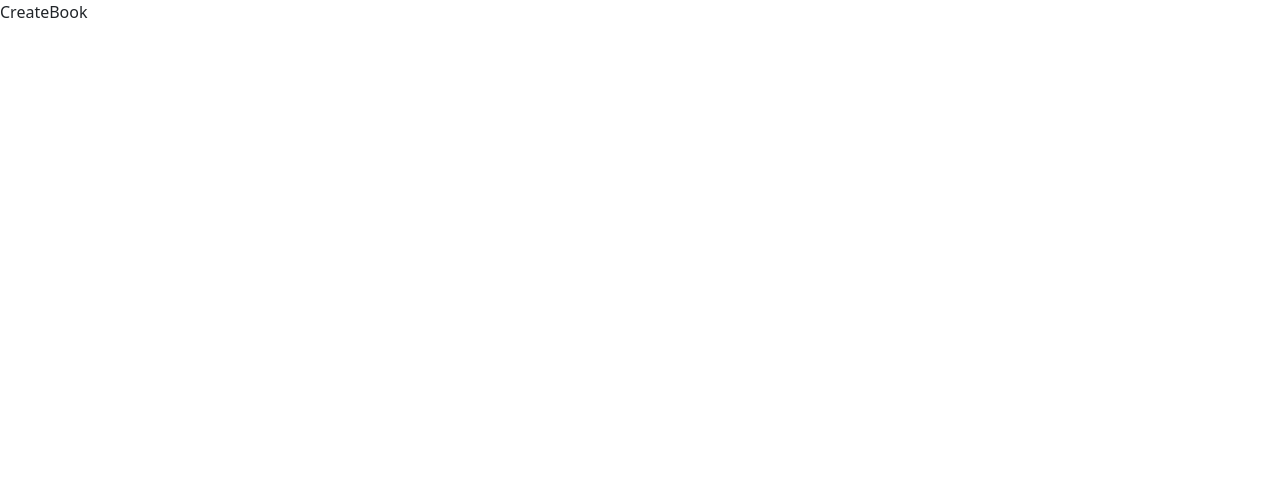
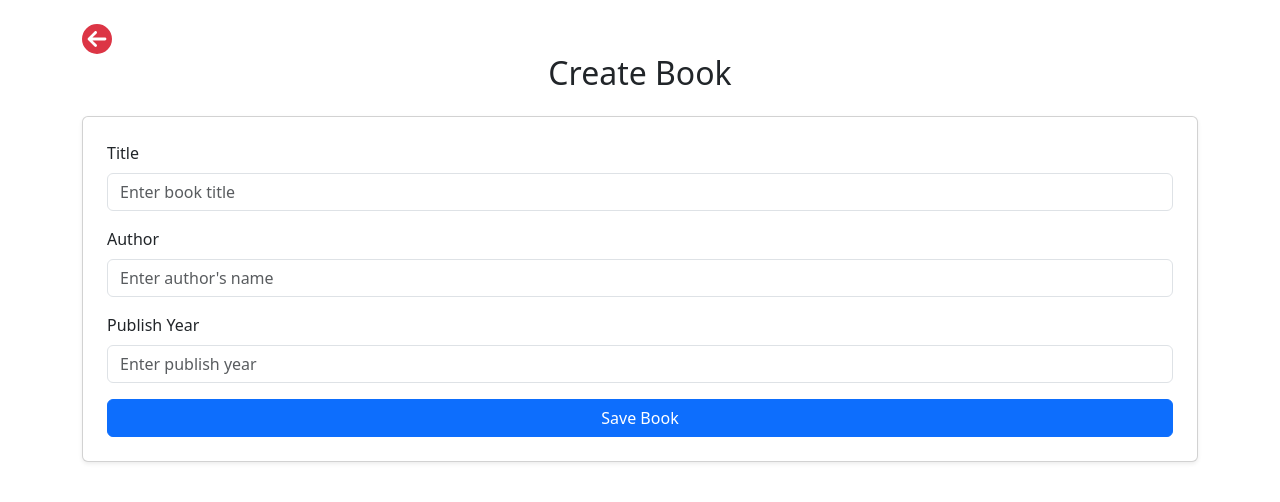
Before and after one commit to Yassine00wissker/bookStore, a React (Vite) app in the folder frontEnd/: page /books/create in a window 1280 px wide. Shown: the top 502 px of the page. Built offline with nearby package versions, Linux system fonts and the light colour scheme.

Commit message:
creation of add book page

```diff
--- a/frontEnd/src/pages/CreateBook.jsx
+++ b/frontEnd/src/pages/CreateBook.jsx
@@ -1,9 +1,95 @@
-import React from 'react'
+import React, { useState } from "react";
+import BackButtonn from "../components/BackButtonn";
+import Spinner from "../components/Spinner";
+import axios from "axios";
+import { useNavigate } from "react-router-dom";
 
 function CreateBook() {
+  const [title, setTitle] = useState("");
+  const [author, setAuthor] = useState("");
+  const [publishYear, setPublishYear] = useState("");
+  const [loading, setLoading] = useState(false);
+  const [error, setError] = useState(null);
+  const navigate = useNavigate();
+
+  const handleSaveBook = (e) => {
+    e.preventDefault(); // Prevent page reload
+
+    if (!title || !author || !publishYear) {
+      setError("All fields are required!");
+      return;
+    }
+
+    const data = { title, author, publishYear };
+    setLoading(true);
+    setError(null);
+
+    axios
+      .post("http://localhost:5000/books", data)
+      .then(() => {
+        setLoading(false);
+        navigate("/");
+      })
+      .catch((error) => {
+        console.log("Error in book creation", error);
+        setError("Failed to create book. Please try again.");
+        setLoading(false);
+      });
+  };
+
   return (
-    <div>CreateBook</div>
-  )
+    <div className="container mt-4">
+      <BackButtonn />
+      <h2 className="text-center mb-4">Create Book</h2>
+
+      {loading && <Spinner />}
+      {error && <div className="alert alert-danger">{error}</div>}
+
+      <div className="card p-4 shadow-sm">
+        <form onSubmit={handleSaveBook}>
+          <div className="mb-3">
+            <label className="form-label">Title</label>
+            <input
+              type="text"
+              className="form-control"
+              placeholder="Enter book title"
+              value={title}
+              onChange={(e) => setTitle(e.target.value)}
+              required
+            />
+          </div>
+
+          <div className="mb-3">
+            <label className="form-label">Author</label>
+            <input
+              type="text"
+              className="form-control"
+              placeholder="Enter author's name"
+              value={author}
+              onChange={(e) => setAuthor(e.target.value)}
+              required
+            />
+          </div>
+
+          <div className="mb-3">
+            <label className="form-label">Publish Year</label>
+            <input
+              type="number"
+              className="form-control"
+              placeholder="Enter publish year"
+              value={publishYear}
+              onChange={(e) => setPublishYear(e.target.value)}
+              required
+            />
+          </div>
+
+          <button type="submit" className="btn btn-primary w-100">
+            Save Book
+          </button>
+        </form>
+      </div>
+    </div>
+  );
 }
 
-export default CreateBook
+export default CreateBook;
```
